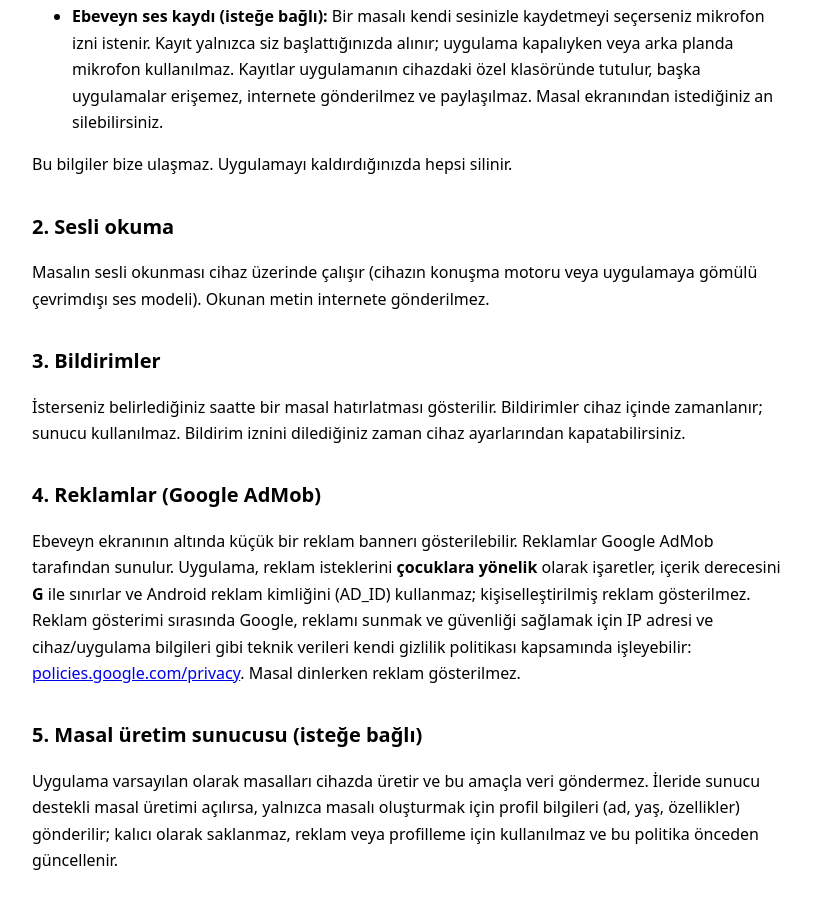
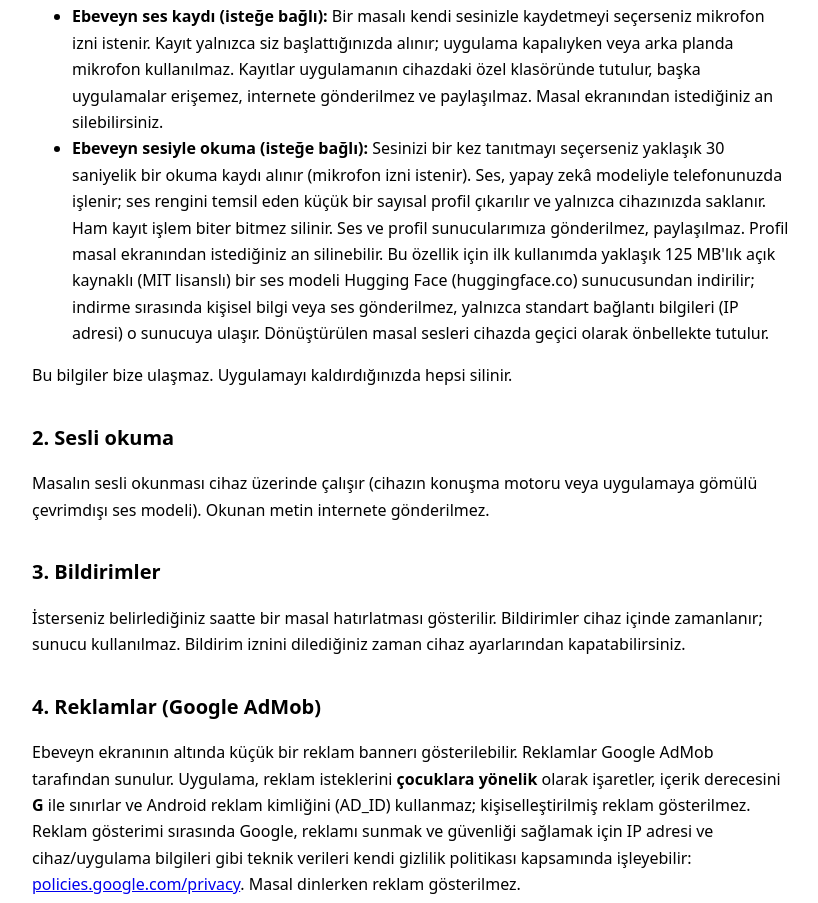
Before and after one commit to bunner48-dev/masalcik-privacy, a plain HTML site: page index.html in a window 1280 px wide. Shown: the part 825-1728 px from the top of the page, without its empty margins (228-1046 px from the left). Drawn offline with Linux system fonts and the light colour scheme.

Commit message:
Gizlilik: ebeveyn sesiyle okuma

```diff
--- a/index.html
+++ b/index.html
@@ -40,6 +40,7 @@
   <li><strong>Hatırlatıcı saati:</strong> Seçtiyseniz günlük hatırlatma saati.</li>
   <li><strong>Ninni kaydı ve uyku günlüğü:</strong> Ninni de aynı şekilde yalnızca cihazınızda saklanır ve istediğiniz zaman silinir. Haftalık uyku özeti için hangi gece hangi masalın okunduğu ve hangi sesin çaldığı yalnızca cihazınızda tutulur, hiçbir yere gönderilmez. Gece lambası ve uyku modu sırasında ekran açık tutulabilir; bunun için ek bir veri toplanmaz.</li>
   <li><strong>Ebeveyn ses kaydı (isteğe bağlı):</strong> Bir masalı kendi sesinizle kaydetmeyi seçerseniz mikrofon izni istenir. Kayıt yalnızca siz başlattığınızda alınır; uygulama kapalıyken veya arka planda mikrofon kullanılmaz. Kayıtlar uygulamanın cihazdaki özel klasöründe tutulur, başka uygulamalar erişemez, internete gönderilmez ve paylaşılmaz. Masal ekranından istediğiniz an silebilirsiniz.</li>
+  <li><strong>Ebeveyn sesiyle okuma (isteğe bağlı):</strong> Sesinizi bir kez tanıtmayı seçerseniz yaklaşık 30 saniyelik bir okuma kaydı alınır (mikrofon izni istenir). Ses, yapay zekâ modeliyle telefonunuzda işlenir; ses rengini temsil eden küçük bir sayısal profil çıkarılır ve yalnızca cihazınızda saklanır. Ham kayıt işlem biter bitmez silinir. Ses ve profil sunucularımıza gönderilmez, paylaşılmaz. Profil masal ekranından istediğiniz an silinebilir. Bu özellik için ilk kullanımda yaklaşık 125 MB'lık açık kaynaklı (MIT lisanslı) bir ses modeli Hugging Face (huggingface.co) sunucusundan indirilir; indirme sırasında kişisel bilgi veya ses gönderilmez, yalnızca standart bağlantı bilgileri (IP adresi) o sunucuya ulaşır. Dönüştürülen masal sesleri cihazda geçici olarak önbellekte tutulur.</li>
 </ul>
 <p>Bu bilgiler bize ulaşmaz. Uygulamayı kaldırdığınızda hepsi silinir.</p>
 
```
